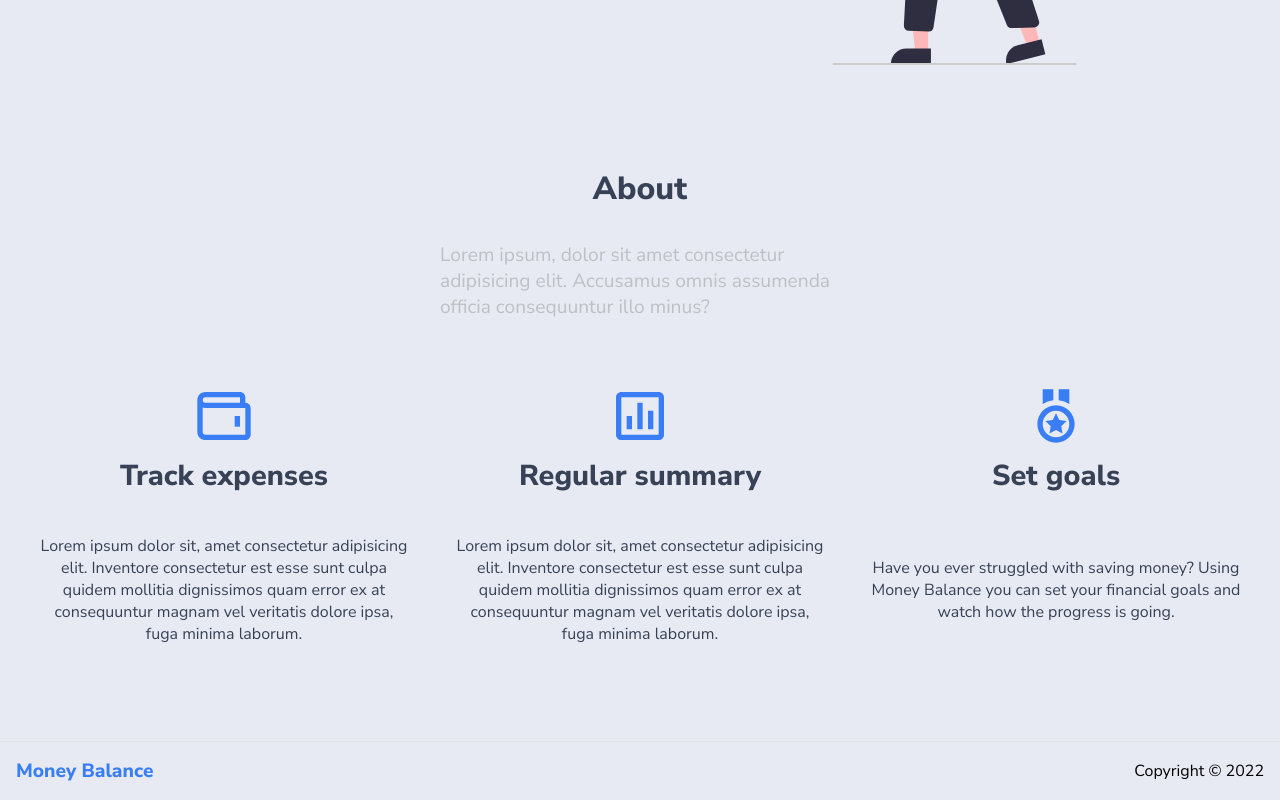
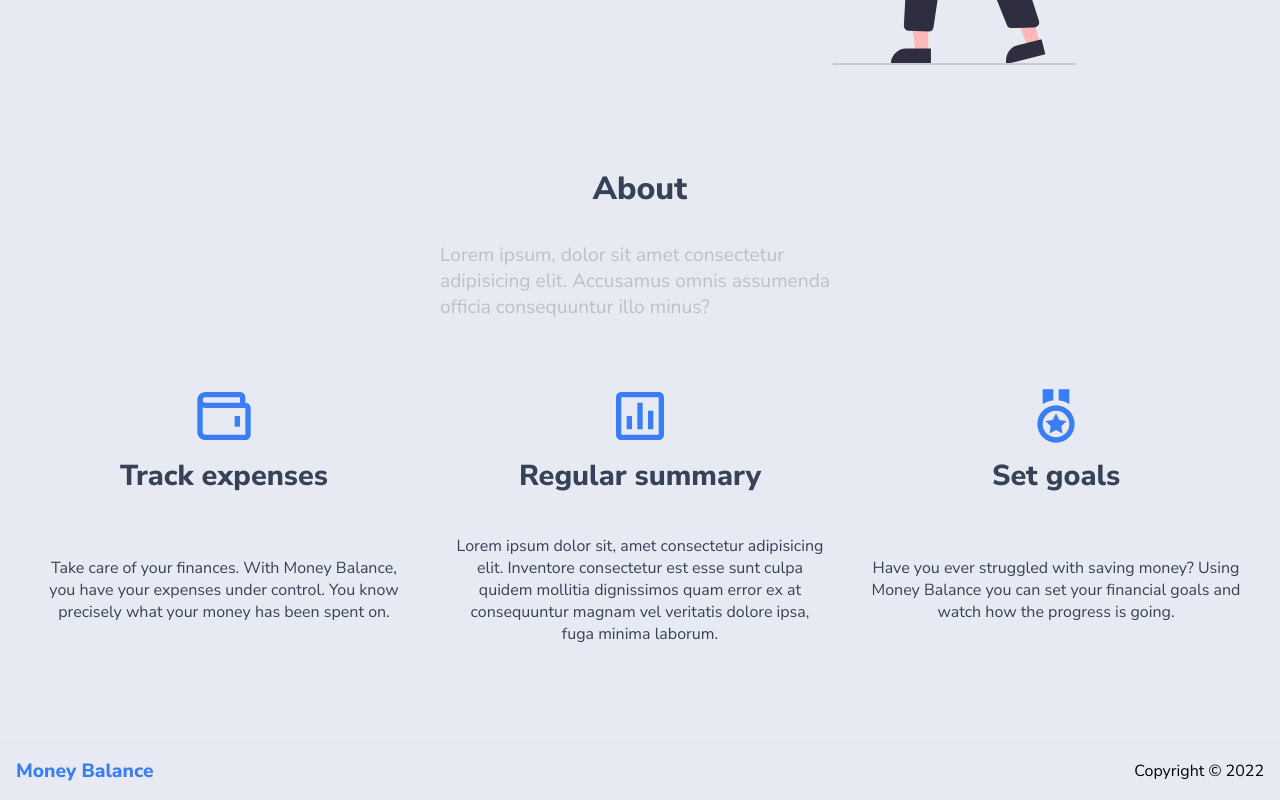
Before and after one commit to wojtek99955/money-balance, a React (Vite) app in the folder client/: page / in a window 1280 px wide. Shown: the part 965-1765 px from the top of the page. Built offline with nearby package versions, Linux system fonts and the light colour scheme.

Commit message:
update text

```diff
--- a/client/src/components/StartPage/About/About.tsx
+++ b/client/src/components/StartPage/About/About.tsx
@@ -16,7 +16,7 @@ interface Description {
 const descriptions = [
   {
     name: "Track expenses",
-    text: "Lorem ipsum dolor sit, amet consectetur adipisicing elit. Inventore consectetur est esse sunt culpa quidem mollitia dignissimos quam error ex at consequuntur magnam vel veritatis dolore ipsa, fuga minima laborum.",
+    text: "Take care of your finances. With Money Balance, you have your expenses under control. You know precisely what your money has been spent on.",
     icon: <WalletIcon />,
   },
   {
```
